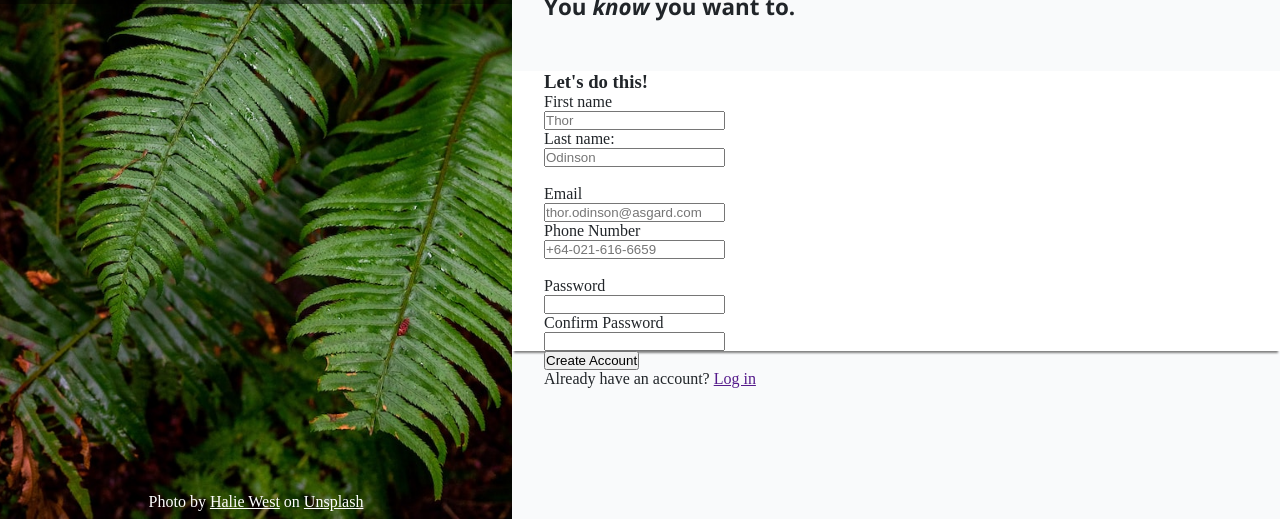
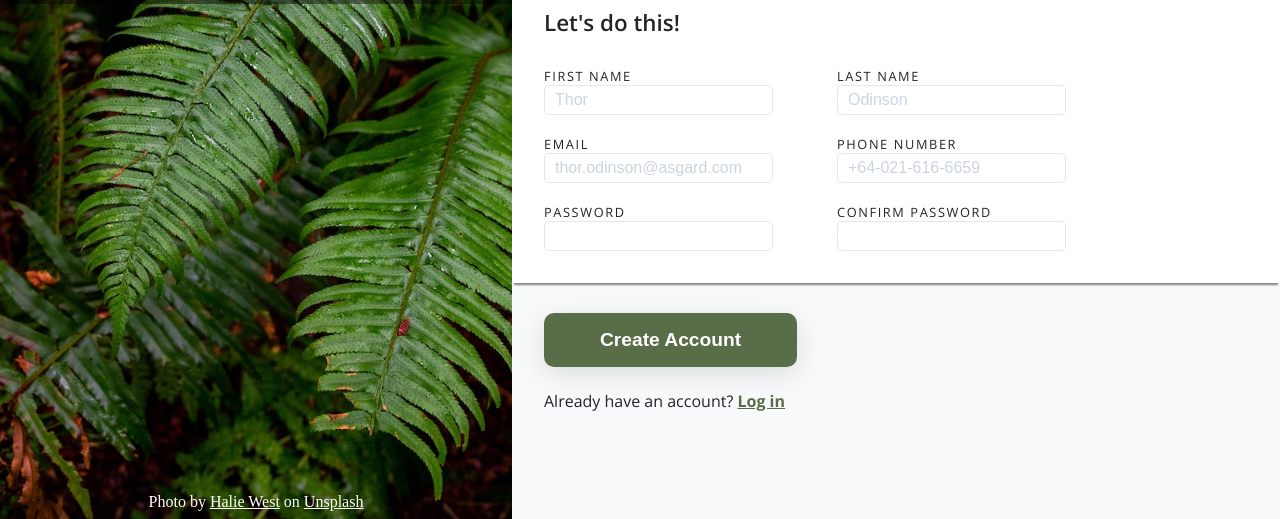
Before and after one commit to ivalexig/odin-sign-up-form, a plain HTML site: page index.html in a window 1280 px wide. Shown: the part 281-800 px from the top of the page. Drawn offline with nearby package versions, Linux system fonts and the light colour scheme; a web font is replaced by a local one.

Commit message:
Form and button styling complete

```diff
--- a/index.html
+++ b/index.html
@@ -7,7 +7,7 @@
     <link rel="preconnect" href="https://fonts.googleapis.com" />
     <link rel="preconnect" href="https://fonts.gstatic.com" crossorigin />
     <link
-      href="https://fonts.googleapis.com/css2?family=Open+Sans:ital,wght@0,600;0,700;1,600;1,700&display=swap"
+      href="https://fonts.googleapis.com/css2?family=Open+Sans:ital,wght@0,400;0,600;0,700;1,400;1,600;1,700&display=swap"
       rel="stylesheet"
     />
     <title>Sign-up</title>
@@ -33,41 +33,77 @@
         </p>
       </div>
       <div class="right">
-        <div class="top-section">
         <p>
           This is not a real online service! You know you need something like
           this in your life to help you realize your deepest dreams. <br />
           Sign up <em>now</em> to get started.
         </p>
         <p>You <em>know</em> you want to.</p>
+        <form>
+          <div class="middle-section">
+            <p class="heading">Let's do this!</p>
+            <div class="form">
+              <div>
+                <div>
+                  <label for="first-name">First name</label>
+                  <input
+                    id="first-name"
+                    type="text"
+                    placeholder="Thor"
+                    name="first-name"
+                  />
                 </div>
-        <div class="middle-section">
-          <h3>Let's do this!</h3>
-          <form method="post" action="">
-            <label for="fname">First name</label><br />
-            <input id="fname" type="text" placeholder="Thor" /><br />
-            <label for="lname">Last name:</label><br />
-            <input id="lname" type="text" placeholder="Odinson" /><br />
-            <br />
-            <label for="email">Email</label><br />
+                <div>
+                  <label for="last-name">Last name</label>
+                  <input
+                    id="last-name"
+                    type="text"
+                    placeholder="Odinson"
+                    name="last-name"
+                  />
+                </div>
+              </div>
+              <div>
+                <div>
+                  <label for="email">Email</label>
                   <input
                     id="email"
                     type="email"
                     placeholder="thor.odinson@asgard.com"
-            /><br />
-            <label for="phone">Phone Number</label><br />
-            <input id="phone" type="tel" placeholder="+64-021-616-6659" /><br />
-            <br />
-            <label for="password">Password</label><br />
-            <input id="password" type="password" /><br />
-            <label for="password-confirm">Confirm Password</label><br />
-            <input id="password-confirm" type="password" />
+                    name="email"
+                  />
+                </div>
+                <div>
+                  <label for="phone">Phone Number</label>
+                  <input
+                    id="phone"
+                    type="tel"
+                    placeholder="+64-021-616-6659"
+                    name="phone"
+                  />
+                </div>
+              </div>
+              <div>
+                <div>
+                  <label for="password">Password</label>
+                  <input id="password" type="password" name="password" />
+                </div>
+                <div>
+                  <label for="password-confirm">Confirm Password</label>
+                  <input
+                    id="password-confirm"
+                    type="password"
+                    name="password-confirm"
+                  />
+                </div>
+              </div>
+            </div>
+          </div>
+          <button class="btn-submit">Create Account</button>
         </form>
-        </div>
-        <div class="bottom-section">
-          <button class="btn-submit">Create Account</button>
-          <p>Already have an account? <a href="" #>Log in</a></p>
-        </div>
+        <p class="log-in-section">
+          Already have an account? <a href="" #>Log in</a>
+        </p>
       </div>
     </div>
   </body>
--- a/style.css
+++ b/style.css
@@ -53,8 +53,11 @@
   color: white;
 }
 
+/* Right side content */
+
 .right {
   color: #212529;
+  font-family: "Open Sans", sans-serif;
   background-color: #f9fafb;
   width: 60vw;
   display: flex;
@@ -62,23 +65,78 @@
   justify-content: center;
 }
 
-.right > div {
+.middle-section {
+  background-color: white;
+  box-shadow: 0 4px 2px -2px gray;
+  padding-bottom: 4vh;
+  padding-top: 2vh;
+}
+
+.right p,
+.form {
   padding: 0 2.5vw;
 }
 
-.top-section {
-  margin-bottom: 20px;
-}
-
-.top-section > p {
+.right > p,
+.heading {
   font-size: 1.4rem;
-  font-family: "Open Sans", sans-serif;
-  font-weight: 700;
+  font-weight: 600;
   line-height: 1.75rem;
   margin: 0 5vw 30px 0;
 }
 
-.middle-section {
-  background-color: white;
-  box-shadow: 0 4px 2px -2px gray;
+.form > div {
+  display: flex;
+  flex-wrap: wrap;
+  column-gap: 5vw;
+  row-gap: 20px;
+  margin-top: 20px;
 }
+
+.form label {
+  display: block;
+  text-transform: uppercase;
+  font-size: 0.8rem;
+  letter-spacing: 0.1rem;
+  font-weight: 400;
+}
+
+input {
+  padding: 5px 10px;
+  font-size: 1rem;
+  border-radius: 5px;
+  border: 1px solid #e2e8f0;
+}
+
+input::placeholder {
+  color: #cbd5e0;
+}
+
+input:focus {
+  outline: 1px solid #1d4ed8 !important;
+}
+
+.btn-submit {
+  padding: 1rem 3.5rem;
+  color: white;
+  background-color: #596d48;
+  border-radius: 10px;
+  border: 0;
+  box-shadow: rgba(100, 100, 111, 0.2) 0px 7px 29px 0px;
+  cursor: pointer;
+  font-size: 1.2rem;
+  font-weight: 700;
+  margin: 30px 0 0 2.5vw;
+}
+
+p.log-in-section {
+  font-size: 1rem;
+  margin-top: 20px;
+  font-weight: 400;
+}
+
+.log-in-section > a:link,
+.log-in-section > a:visited {
+  color: #596d48;
+  font-weight: bold;
+}
```
Lines whose indentation alone changed are shown as unchanged.
